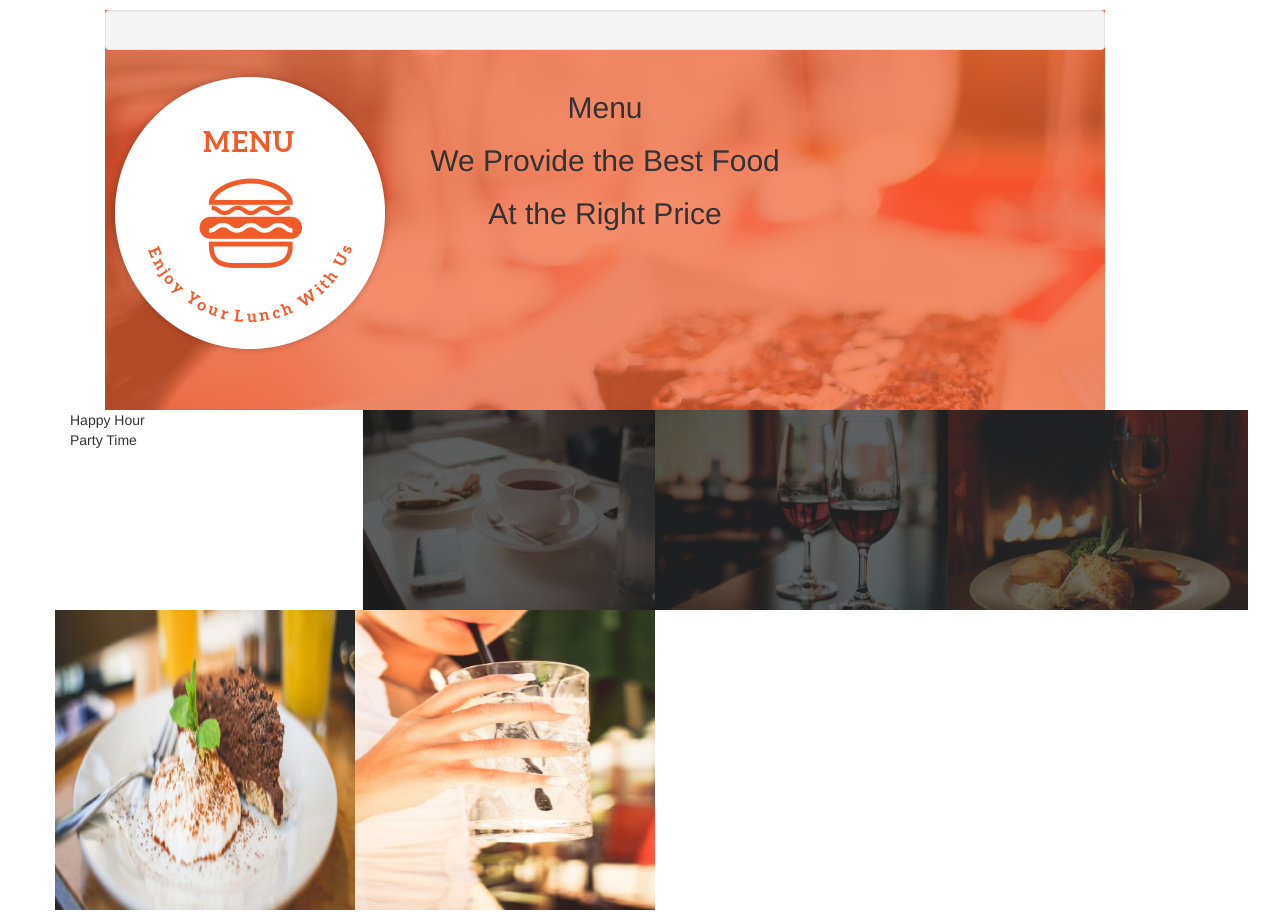
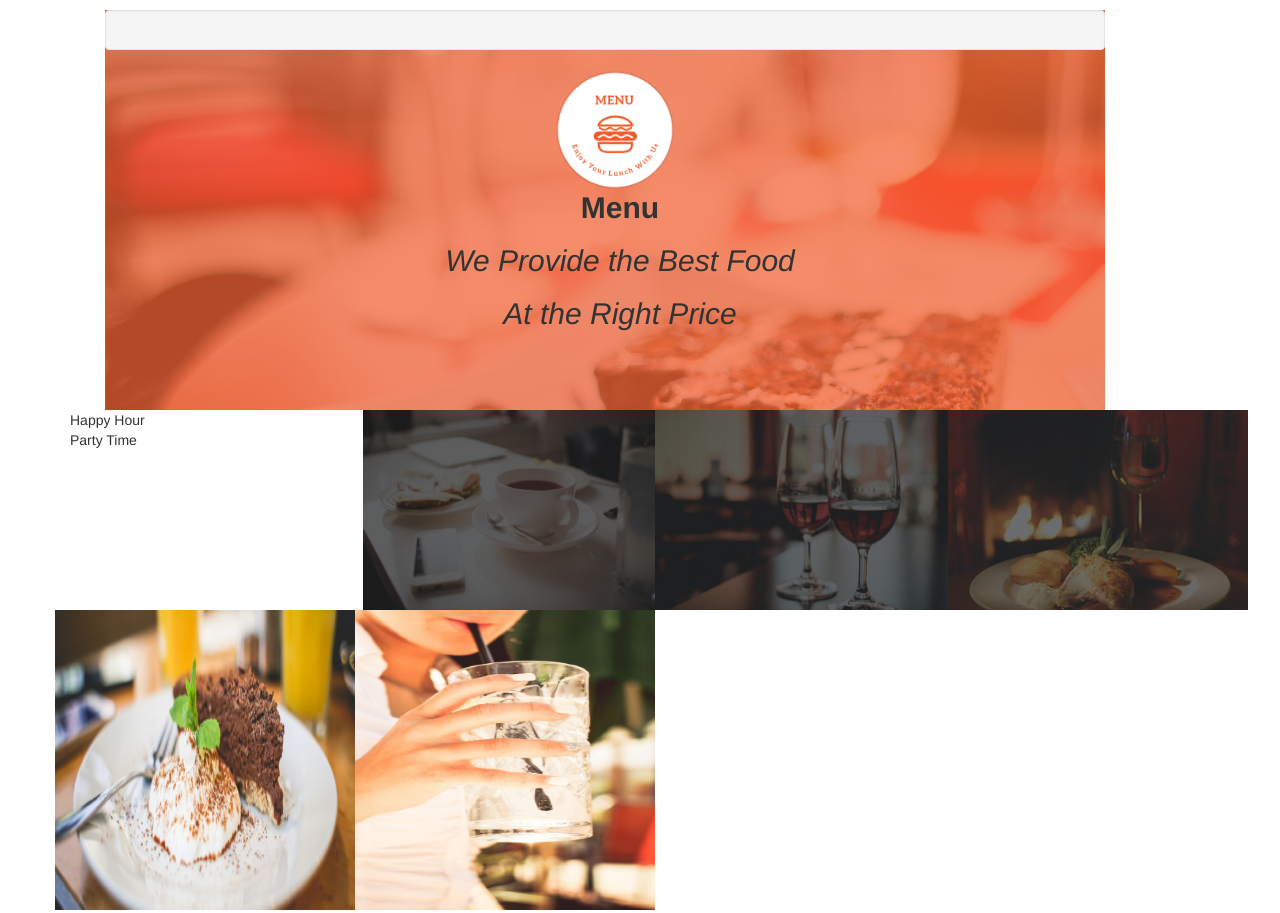
Before and after one commit to Brighteous2017/IP2, a plain HTML site: page assets/menu.html in a window 1280 px wide. Shown: the top 913 px of the page. Drawn offline with nearby package versions, Linux system fonts and the light colour scheme.

Commit message:
Added styles and positioning

```diff
--- a/assets/index.css
+++ b/assets/index.css
@@ -7,7 +7,25 @@
   margin-left: 50px;
   margin-right: 50px;
 }
+div.bottomcenter {
+  position: relative;
+  text-align: center;
+  text-decoration: none;
+  padding-left: 30px;
+  padding-top: 100px;
+  padding-bottom: 10px;
+}
 
+#logo {
+  width: 1px;
+  height: 1px;
+  image-orientation: center;
+  padding-left: 450px;
+  padding-right:
+  position: relative;
+  float: center;
+
+}
 .row {
     column-gap: 0px;
 
@@ -46,17 +64,3 @@
   align-items: flex-end;
 
 }
-
-.logo {
-  width: 1px;
-  height: 1px;
-  image-orientation: center-block;
-  padding-left: 3px;
-  padding-right: 3px;
-
-}
-.top {
-  text-align: center;
-  text-decoration: none;
-
-}
--- a/assets/menu.html
+++ b/assets/menu.html
@@ -23,13 +23,13 @@
       <div class="container">
         <div class="row"> <!--This is the first row-->
             <div class="ben"><div class="well"></div>
-            <div class="logo">
-              <img src="logoBig.png" alt="this is an inner image">
+            <div id="logo">
+              <img src="logoBig.png" width="120px" height="120px" alt="this is an inner image">
             </div>
-              <div class="top">
-                <h2>Menu</h2>
-                <h2>We Provide the Best Food</h2>
-                <h2>At the Right Price</h2>
+              <div class="bottomcenter">
+                <h2><strong>Menu</strong></h2>
+                <h2 text-font="Serif"><em>We Provide the Best Food</em></h2>
+                <h2><em>At the Right Price</em></h2>
               </div>
           </div>
         </div>
@@ -93,10 +93,13 @@
        </div>
 <!--This is the sixth row-->
        <div class="row">
-         <div class="well"></div>
+         <div class="well" width="1000px" height="400px"></div>
        </div>
 <!--This is the seventh row-->
-       <div class="row7">
+       <div class="row7" style="background-color: orange">
+           <div class="box">Menu
+             <p>That's what we are</p>
+           </div>
        </div>
      </div>
 
```
